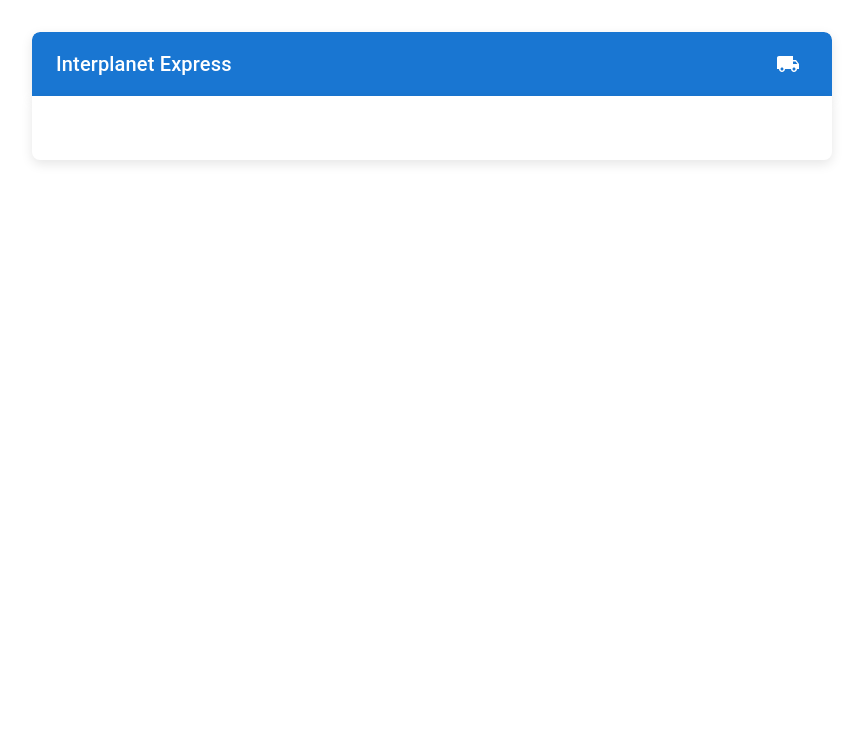
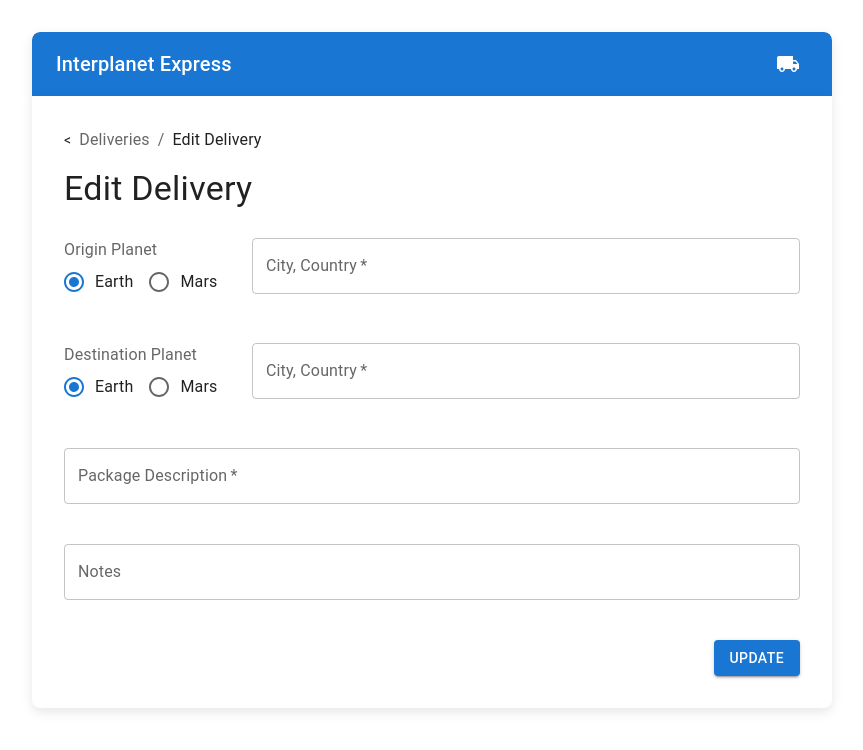
Before and after one commit to yancostasc/BeyondTheBytes, a React (Create React App) app in the folder interplanet-express/: page /edit/1 in a window 1280 px wide. Before the commit this address had no page. Shown: the top 750 px of the page, without its empty margins (208-1071 px from the left). Built offline with nearby package versions, Linux system fonts and the light colour scheme.

Commit message:
Feat: adicionando id ao url do edit e botao de visualizar

```diff
--- a/interplanet-express/package.json
+++ b/interplanet-express/package.json
@@ -23,6 +23,7 @@
     "react-router-dom": "^6.23.1",
     "react-scripts": "5.0.1",
     "typescript": "^4.9.5",
+    "uuid": "^9.0.1",
     "web-vitals": "^2.1.4"
   },
   "scripts": {
@@ -50,6 +51,7 @@
     ]
   },
   "devDependencies": {
-    "@types/leaflet": "^1.9.12"
+    "@types/leaflet": "^1.9.12",
+    "@types/uuid": "^9.0.8"
   }
 }
--- a/interplanet-express/src/App.tsx
+++ b/interplanet-express/src/App.tsx
@@ -17,7 +17,7 @@ import EditDelivery from "./pages/EditDelivery";
 import RegisterDelivery from "./pages/RegisterDelivery";
 
 const App: React.FC = () => {
-  const [Deliveries, setDeliveries] = useState<Delivery[]>([]);
+  const [deliveries, setDeliveries] = useState<Delivery[]>([]);
   const [selectedDelivery, setSelectedDelivery] = useState<Delivery | null>(
     null
   );
@@ -25,23 +25,23 @@ const App: React.FC = () => {
   const [isDeliveryEdited, setIsDeliveryEdited] = useState<boolean>(false);
 
   const addDelivery = (newDelivery: Delivery) => {
-    setDeliveries([...Deliveries, newDelivery]);
+    setDeliveries([...deliveries, newDelivery]);
     setIsNewDeliveryAdded(true);
   };
 
   const updateDelivery = (updatedDelivery: Delivery) => {
     setDeliveries(
-      Deliveries.map((addr) =>
-        addr === selectedDelivery ? updatedDelivery : addr
+      deliveries.map((delivery) =>
+        delivery === selectedDelivery ? updatedDelivery : delivery
       )
     );
     setSelectedDelivery(null);
     setIsDeliveryEdited(true);
   };
 
-  const deleteDelivery = (DeliveryToDelete: Delivery) => {
+  const deleteDelivery = (deliveryToDelete: Delivery) => {
     setDeliveries(
-      Deliveries.filter((Delivery) => Delivery !== DeliveryToDelete)
+      deliveries.filter((deliveries) => deliveries !== deliveryToDelete)
     );
   };
 
@@ -98,7 +98,7 @@ const App: React.FC = () => {
               path="/"
               element={
                 <DeliveryList
-                  Deliveries={Deliveries}
+                  Deliveries={deliveries}
                   setSelectedDelivery={setSelectedDelivery}
                   deleteDelivery={deleteDelivery}
                   isNewDeliveryAdded={isNewDeliveryAdded}
@@ -111,11 +111,11 @@ const App: React.FC = () => {
               element={<RegisterDelivery addDelivery={addDelivery} />}
             />
             <Route
-              path="/edit"
+              path="/edit/:deliveryId"
               element={
                 <EditDelivery
-                  Delivery={selectedDelivery}
                   updateDelivery={updateDelivery}
+                  delivery={selectedDelivery}
                 />
               }
             />
--- a/interplanet-express/src/components/DeliveryList.tsx
+++ b/interplanet-express/src/components/DeliveryList.tsx
@@ -1,29 +1,29 @@
-import React, { useState, useEffect } from "react";
 import {
+  AddCircleOutline,
+  DeleteOutlineOutlined,
   EditOutlined,
-  DeleteOutlineOutlined,
-  AddCircleOutline,
+  ArticleOutlined,
 } from "@mui/icons-material";
 import {
+  Alert,
   Box,
   Grid,
   IconButton,
   List,
   ListItem,
   ListItemText,
+  Snackbar,
+  Tooltip,
   Typography,
-  Tooltip,
-  Snackbar,
-  Alert,
-  Icon,
 } from "@mui/material";
-import { useNavigate, Link } from "react-router-dom";
+import { pink } from "@mui/material/colors";
+import "leaflet/dist/leaflet.css";
+import React, { useEffect, useState } from "react";
+import { Circle, MapContainer, TileLayer } from "react-leaflet";
+import { Link as RouterLink, useNavigate } from "react-router-dom";
 import { Planet } from "../enums/Planet";
 import { Delivery } from "../interfaces/Delivery";
 import { DeliveryListProps } from "../interfaces/DeliveryListProps";
-import { pink } from "@mui/material/colors";
-import { MapContainer, TileLayer, Marker, Circle, Popup } from "react-leaflet";
-import "leaflet/dist/leaflet.css";
 
 const DeliveryList: React.FC<DeliveryListProps> = ({
   Deliveries,
@@ -56,9 +56,9 @@ const DeliveryList: React.FC<DeliveryListProps> = ({
     }
   }, [isDeliveryEdited]);
 
-  const handleEditClick = (Delivery: Delivery) => {
-    setSelectedDelivery(Delivery);
-    navigate("/edit");
+  const handleEditClick = (delivery: Delivery) => {
+    setSelectedDelivery(delivery);
+    navigate(`/edit/${delivery.deliveryId}`);
   };
 
   const handleDeleteClick = (Delivery: Delivery) => {
@@ -91,7 +91,7 @@ const DeliveryList: React.FC<DeliveryListProps> = ({
           Deliveries
         </Typography>
         <Tooltip title="New Delivery">
-          <IconButton color="primary" component={Link} to="/register">
+          <IconButton color="primary" component={RouterLink} to="/register">
             <AddCircleOutline />
           </IconButton>
         </Tooltip>
@@ -151,6 +151,14 @@ const DeliveryList: React.FC<DeliveryListProps> = ({
                 alignItems={"center"}
                 justifyContent={"flex-end"}
               >
+                <Tooltip title="View">
+                  <IconButton
+                    aria-label="view"
+                    onClick={() => handleEditClick(delivery)}
+                  >
+                    <ArticleOutlined color="primary" />
+                  </IconButton>
+                </Tooltip>
                 <Tooltip title="Edit">
                   <IconButton
                     aria-label="edit"
--- a/interplanet-express/src/interfaces/Delivery.tsx
+++ b/interplanet-express/src/interfaces/Delivery.tsx
@@ -1,6 +1,7 @@
 import { Planet } from "../enums/Planet";
 
 export interface Delivery {
+  deliveryId: string;
   originPlanet: Planet;
   destinationPlanet: Planet;
   originLocation: string;
--- a/interplanet-express/src/interfaces/EditDeliveryProps.tsx
+++ b/interplanet-express/src/interfaces/EditDeliveryProps.tsx
@@ -1,6 +1,6 @@
 import { Delivery } from "./Delivery";
 
 export interface EditDeliveryProps {
-  Delivery: Delivery | null;
+  delivery: Delivery | null;
   updateDelivery: (updatedDelivery: Delivery) => void;
 }
--- a/interplanet-express/src/pages/EditDelivery.tsx
+++ b/interplanet-express/src/pages/EditDelivery.tsx
@@ -1,25 +1,28 @@
-import React, { useEffect, useState } from "react";
 import {
   Box,
+  Breadcrumbs,
   Button,
   FormControl,
   FormControlLabel,
   FormLabel,
+  Grid,
+  Link as MuiLink,
   Radio,
   RadioGroup,
   TextField,
   Typography,
-  Grid,
 } from "@mui/material";
-import { useNavigate } from "react-router-dom";
+import React, { useEffect, useState } from "react";
+import { Link as RouterLink, useNavigate, useParams } from "react-router-dom";
 import { Planet } from "../enums/Planet";
 import { Delivery } from "../interfaces/Delivery";
 import { EditDeliveryProps } from "../interfaces/EditDeliveryProps";
 
 const EditDelivery: React.FC<EditDeliveryProps> = ({
-  Delivery,
+  delivery,
   updateDelivery,
 }) => {
+  const { deliveryId = "" } = useParams<{ deliveryId?: string }>();
   const [originPlanet, setOriginPlanet] = useState<Planet>(Planet.Earth);
   const [destinationPlanet, setDestinationPlanet] = useState<Planet>(
     Planet.Earth
@@ -37,24 +40,25 @@ const EditDelivery: React.FC<EditDeliveryProps> = ({
   const navigate = useNavigate();
 
   useEffect(() => {
-    if (Delivery) {
-      setOriginPlanet(Delivery.originPlanet);
-      setDestinationPlanet(Delivery.destinationPlanet);
-      setOriginDescription(Delivery.originLocation || "");
-      setDestinationDescription(Delivery.destinationLocation || "");
-      setPackageDescription(Delivery.packageDescription || "");
-      setNotes(Delivery.notes || "");
-      setOriginLatitude(Delivery.originLatitude || 0);
-      setOriginLongitude(Delivery.originLongitude || 0);
-      setDestinationLatitude(Delivery.destinationLatitude || 0);
-      setDestinationv(Delivery.destinationLongitude || 0);
+    if (delivery) {
+      setOriginPlanet(delivery.originPlanet);
+      setDestinationPlanet(delivery.destinationPlanet);
+      setOriginDescription(delivery.originLocation || "");
+      setDestinationDescription(delivery.destinationLocation || "");
+      setPackageDescription(delivery.packageDescription || "");
+      setNotes(delivery.notes || "");
+      setOriginLatitude(delivery.originLatitude || 0);
+      setOriginLongitude(delivery.originLongitude || 0);
+      setDestinationLatitude(delivery.destinationLatitude || 0);
+      setDestinationv(delivery.destinationLongitude || 0);
     }
-  }, [Delivery]);
+  }, [delivery]);
 
   const handleUpdate = (e: React.FormEvent) => {
     e.preventDefault();
-    if (Delivery) {
+    if (delivery) {
       const updatedDelivery: Delivery = {
+        deliveryId: deliveryId,
         originPlanet: originPlanet,
         destinationPlanet: destinationPlanet,
         originLocation: originDescription,
@@ -73,6 +77,22 @@ const EditDelivery: React.FC<EditDeliveryProps> = ({
 
   return (
     <Box>
+      <Box display="flex" alignItems="center" sx={{ mb: 2 }}>
+        <Typography variant="body2" sx={{ mr: 1 }}>
+          &lt;
+        </Typography>
+        <Breadcrumbs aria-label="breadcrumb">
+          <MuiLink
+            component={RouterLink}
+            to="/"
+            underline="hover"
+            color="inherit"
+          >
+            Deliveries
+          </MuiLink>
+          <Typography color="text.primary">Edit Delivery</Typography>
+        </Breadcrumbs>
+      </Box>
       <Typography variant="h4" component="h1" gutterBottom>
         Edit Delivery
       </Typography>
--- a/interplanet-express/src/pages/RegisterDelivery.tsx
+++ b/interplanet-express/src/pages/RegisterDelivery.tsx
@@ -20,25 +20,30 @@ import { Delivery } from "../interfaces/Delivery";
 import { RegisterDeliveryProps } from "../interfaces/RegisterDeliveryProps";
 import { Planet } from "../enums/Planet";
 import { countriesAndCapitals } from "../data/Countries";
+import { v4 as uuidv4 } from "uuid";
 
 const RegisterDelivery: React.FC<RegisterDeliveryProps> = ({ addDelivery }) => {
+  const [deliveryId, setDeliveryId] = useState("");
   const [originPlanet, setOriginPlanet] = useState<Planet>(Planet.Earth);
   const [destinationPlanet, setDestinationPlanet] = useState<Planet>(
     Planet.Earth
   );
   const [originDescription, setOriginDescription] = useState("");
+  const [originLatitude, setOriginLatitude] = useState(0);
+  const [originLongitude, setOriginLongitude] = useState(0);
   const [destinationDescription, setDestinationDescription] = useState("");
+  const [destinationLatitude, setDestinationLatitude] = useState(0);
+  const [destinationLongitude, setDestinationLongitude] = useState(0);
   const [packageDescription, setPackageDescription] = useState("");
   const [notes, setNotes] = useState("");
+
   const [emptyFieldsAlert, setEmptyFieldsAlert] = useState(false);
   const [successAlert, setSuccessAlert] = useState(false);
-  const [originLatitude, setOriginLatitude] = useState(0);
-  const [originLongitude, setOriginLongitude] = useState(0);
-  const [destinationLatitude, setDestinationLatitude] = useState(0);
-  const [destinationLongitude, setDestinationLongitude] = useState(0);
   const navigate = useNavigate();
 
   useEffect(() => {
+    setDeliveryId(uuidv4());
+
     const fetchRandomCoordinates = () => {
       const randomIndex = Math.floor(
         Math.random() * countriesAndCapitals.length
@@ -75,6 +80,8 @@ const RegisterDelivery: React.FC<RegisterDeliveryProps> = ({ addDelivery }) => {
   const handleSubmit = (e: React.FormEvent, shouldNavigate: boolean) => {
     e.preventDefault();
 
+    const newDeliveryId = uuidv4();
+
     if (
       originDescription.trim() === "" ||
       destinationDescription.trim() === "" ||
@@ -85,6 +92,7 @@ const RegisterDelivery: React.FC<RegisterDeliveryProps> = ({ addDelivery }) => {
     }
 
     const newDelivery: Delivery = {
+      deliveryId: newDeliveryId,
       originPlanet,
       destinationPlanet,
       originLocation: originDescription,
@@ -98,10 +106,6 @@ const RegisterDelivery: React.FC<RegisterDeliveryProps> = ({ addDelivery }) => {
     };
 
     addDelivery(newDelivery);
-    setOriginDescription("");
-    setDestinationDescription("");
-    setPackageDescription("");
-    setNotes("");
     setSuccessAlert(true);
 
     if (shouldNavigate) {
```
Also changed, not shown: 1 other file (tests, documents, lock files or other folders).
